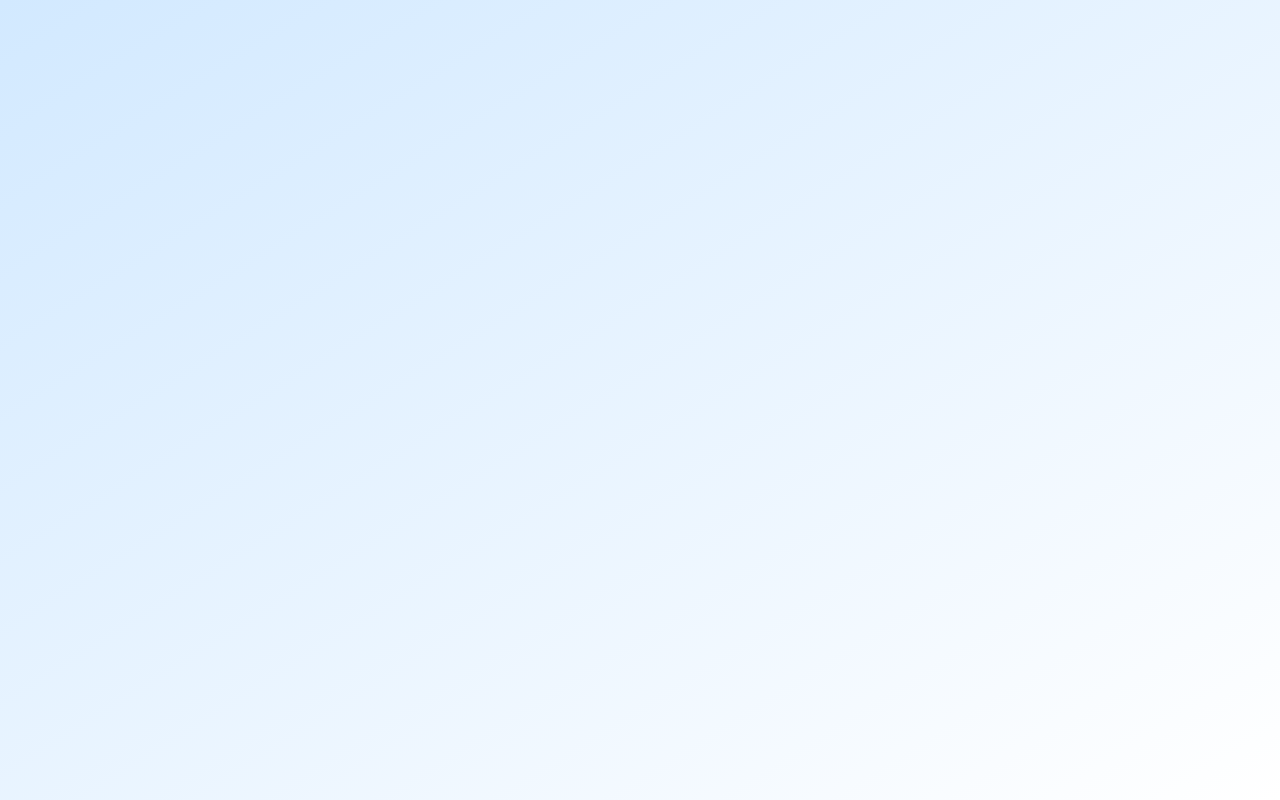
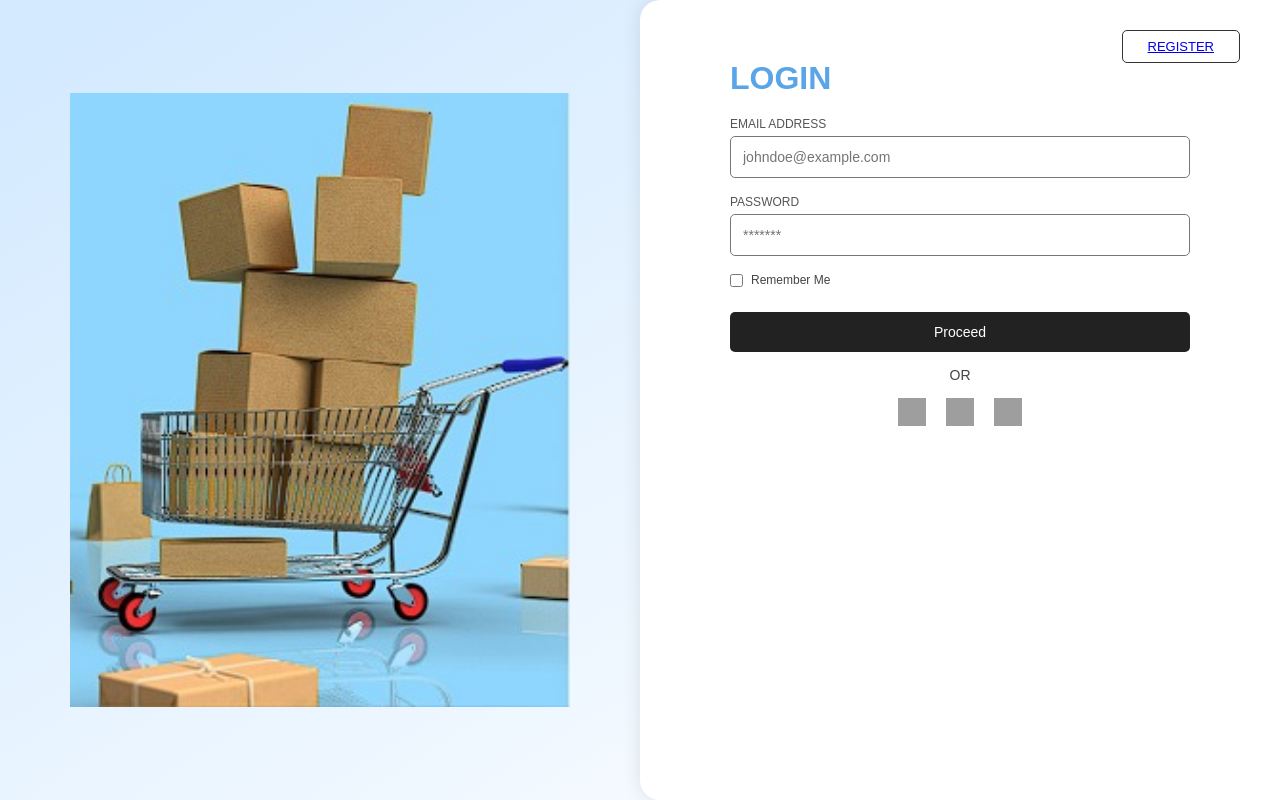
Before and after one commit to AltaAmz/TPM_FE_MiniProject_Altair_19, a plain HTML site: page login.html in a window 1280 px wide. Drawn offline with Linux system fonts and the light colour scheme; grey boxes are pictures that could not be loaded.

Commit message:
Login form push

```diff
--- a/login.html
+++ b/login.html
@@ -3,10 +3,42 @@
 <head>
     <meta charset="UTF-8">
     <meta name="viewport" content="width=device-width, initial-scale=1.0">
-    <title>Login</title>
+    <title>Register</title>
     <link rel="stylesheet" href="style.css">
 </head>
 <body>
+    <div class="left">
+        <img src="/images/boxes.jpeg" alt="">
+    </div>
+
+    <div class="right">
+        <a href="index.html" class="login-btn">REGISTER</a>
+       <h1>LOGIN</h1>
+
+       <form action="">
+            <div class="input-field">
+                <label>EMAIL ADDRESS</label>
+                <input type="email" placeholder="johndoe@example.com">
+            </div>
+            <div class="input-field">
+                <label>PASSWORD</label>
+                <input type="password" placeholder="*******">
+            </div>
+            <div class="check-area">
+                <input type="checkbox" id="agree">
+                <label for="agree">Remember Me</label>
+            </div>
+            <button type="submit">Proceed</button>
+            <div class="or-text">
+                <p>OR</p>
+            </div>
+            <div class="social-button">
+                <img src="https://upload.wikimedia.org/wikipedia/commons/thumb/c/c1/Google_%22G%22_logo.svg/2048px-Google_%22G%22_logo.svg.png" alt="">
+                <img src="https://upload.wikimedia.org/wikipedia/commons/thumb/9/91/Octicons-mark-github.svg/2048px-Octicons-mark-github.svg.png" alt="">
+                <img src="https://upload.wikimedia.org/wikipedia/commons/5/51/Facebook_f_logo_%282019%29.svg" alt="">
+            </div>
+       </form>
+    </div>
 
 </body>
 </html>
```
Also changed, not shown: index.html (+1 -1 lines), style.css (+8 -8 lines).
